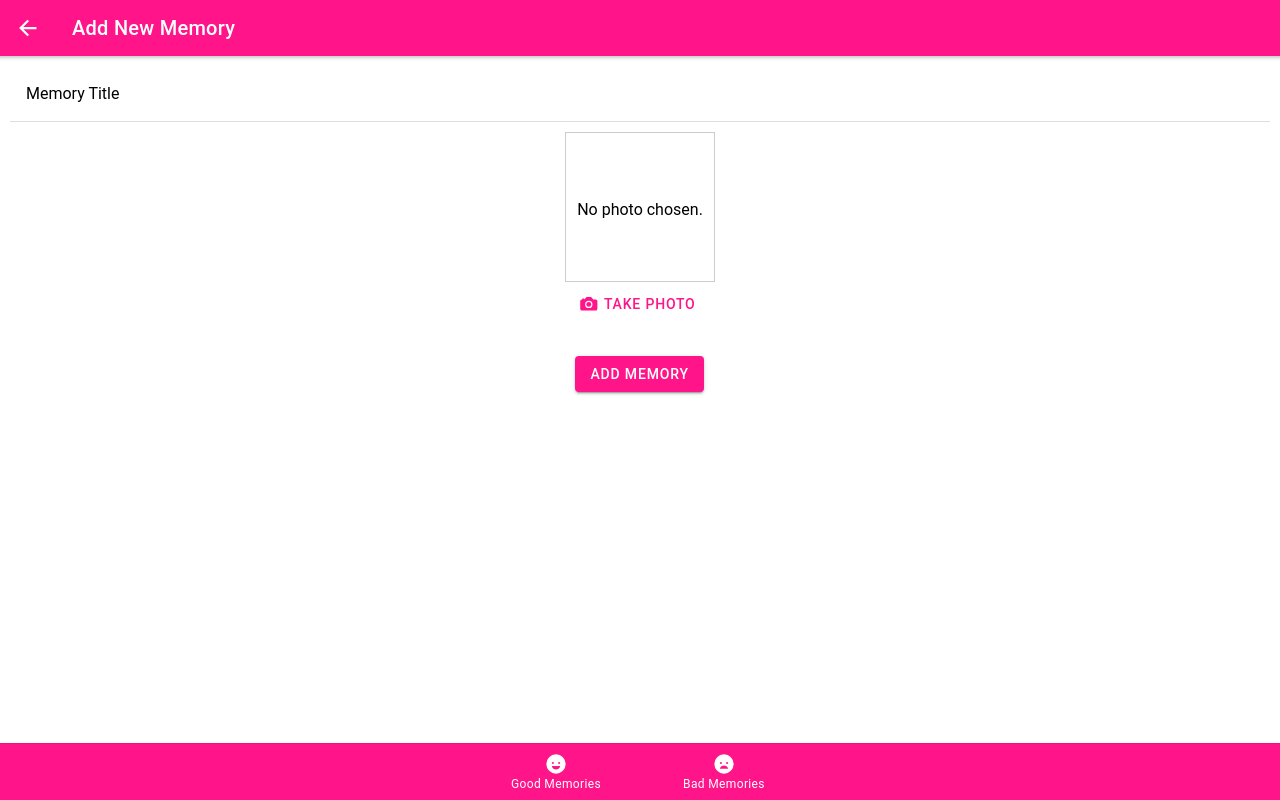
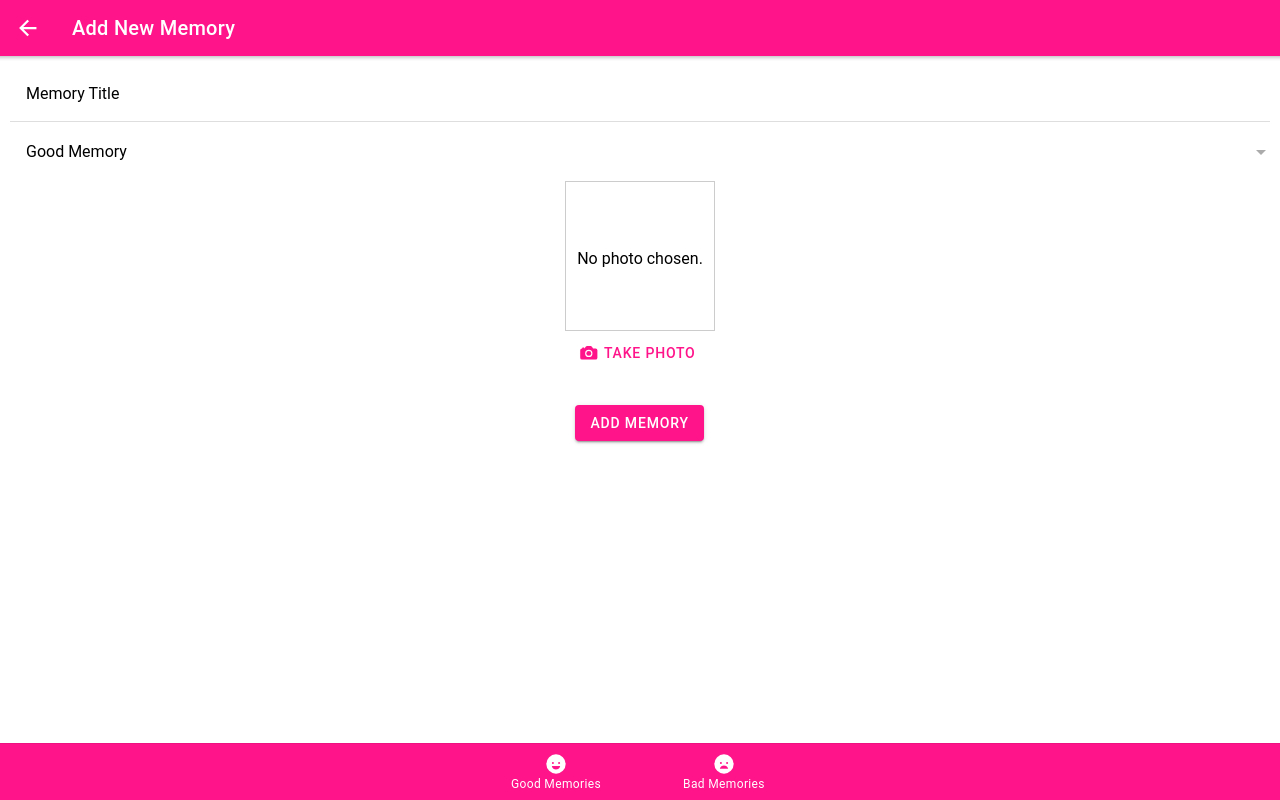
Before and after one commit to vladilins/ionic-insta, a React (Create React App) app: page /new-memory in a window 1280 px wide. Built offline with nearby package versions, Linux system fonts and the light colour scheme.

Commit message:
get user input

```diff
--- a/src/pages/NewMemory.tsx
+++ b/src/pages/NewMemory.tsx
@@ -1,4 +1,4 @@
-import React, { useState } from "react";
+import React, { useState, useRef } from "react";
 import {
   IonPage,
   IonHeader,
@@ -15,6 +15,8 @@ import {
   IonInput,
   IonIcon,
   IonButton,
+  IonSelect,
+  IonSelectOption,
 } from "@ionic/react";
 import { camera } from "ionicons/icons";
 import {
@@ -33,6 +35,12 @@ const NewMemory: React.FC = () => {
     path: string;
     preview: string;
   }>();
+
+  const [chosenMemoryType, setChosenMemoryType] = useState<"good" | "bad">(
+    "good"
+  );
+
+  const titleRef = useRef<HTMLIonInputElement>(null);
 
   const takePhotoHandler = async () => {
     const photo = await Camera.getPhoto({
@@ -53,6 +61,17 @@ const NewMemory: React.FC = () => {
   };
 
   const addMemoryHandler = async () => {
+    const enteredTitle = titleRef.current?.value;
+
+    if (
+      !enteredTitle ||
+      enteredTitle.toString().trim().length === 0 ||
+      !takenPhoto ||
+      !chosenMemoryType
+    ) {
+      return;
+    }
+
     const fileName = new Date().getTime() + ".jpeg";
 
     const base64 = await base64FromPath(takenPhoto!.preview);
@@ -63,6 +82,9 @@ const NewMemory: React.FC = () => {
     });
   };
 
+  const selectMemoryTypeHandler = (event: CustomEvent) => {
+    const selectedMemoryType = event.detail.value;
+  };
   return (
     <IonPage>
       <IonHeader>
@@ -79,8 +101,19 @@ const NewMemory: React.FC = () => {
             <IonCol>
               <IonItem>
                 <IonLabel position="floating">Memory Title</IonLabel>
-                <IonInput type="text"></IonInput>
+                <IonInput type="text" ref={titleRef}></IonInput>
               </IonItem>
+            </IonCol>
+          </IonRow>
+          <IonRow>
+            <IonCol>
+              <IonSelect
+                onIonChange={selectMemoryTypeHandler}
+                value={chosenMemoryType}
+              >
+                <IonSelectOption value="good">Good Memory</IonSelectOption>
+                <IonSelectOption value="bad">Bad Memory</IonSelectOption>
+              </IonSelect>
             </IonCol>
           </IonRow>
           <IonRow className="ion-text-center">
```
